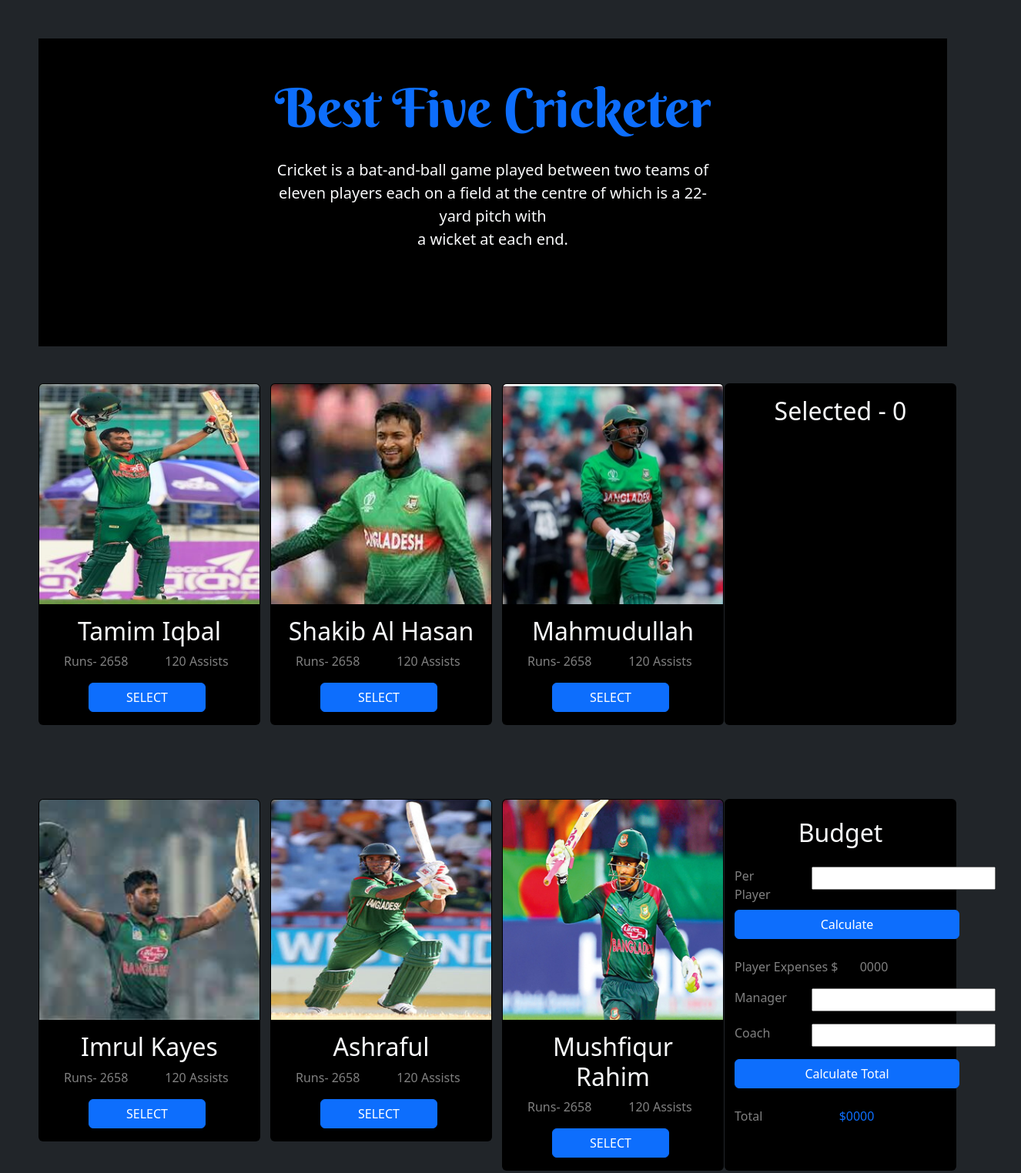
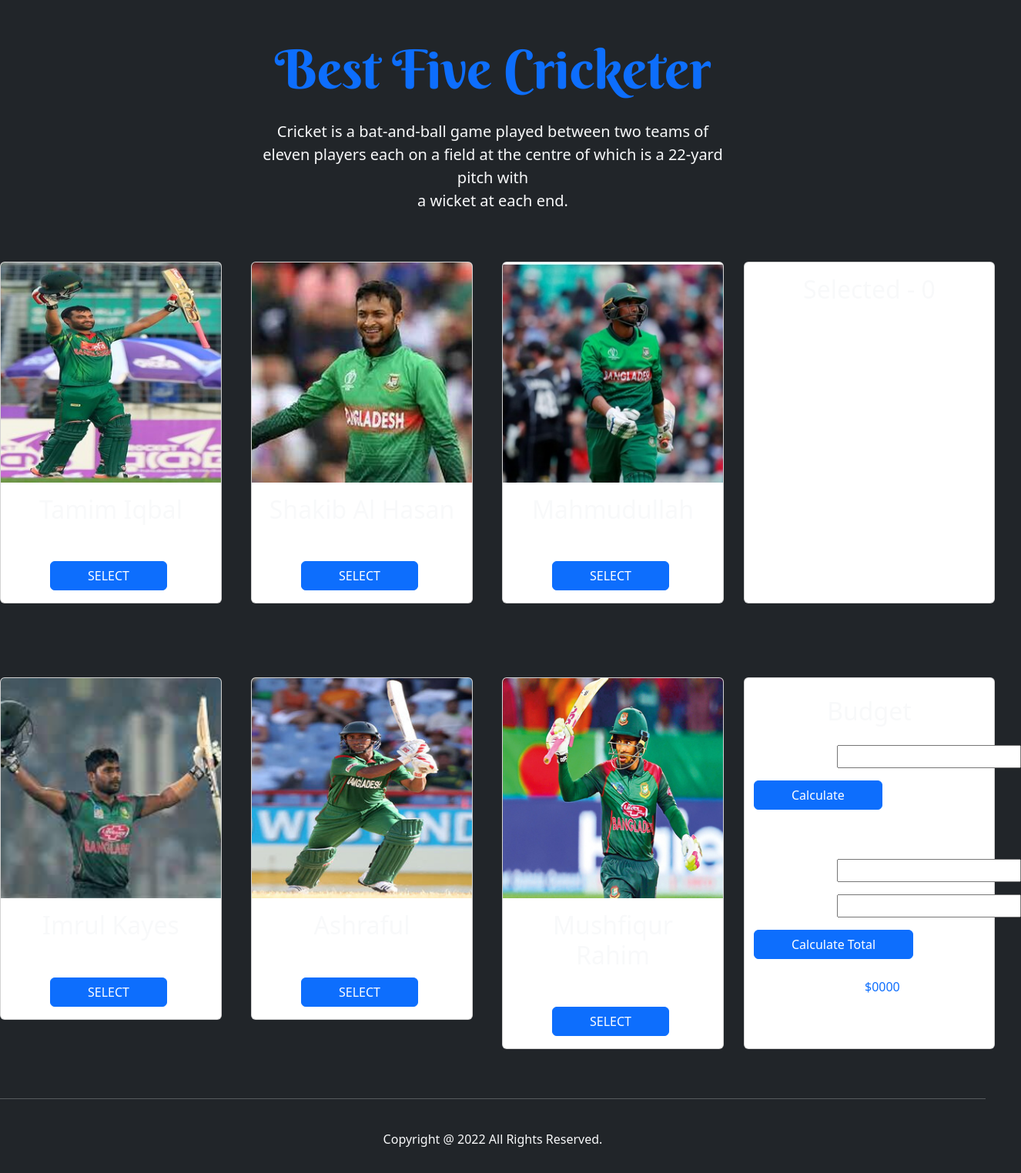
Before and after one commit to fahim-abser/Find-five-players-expense, a plain HTML site: page index.html in a window 1280 px wide. Shown: the top 1524 px of the page at 77% size, 1326 px wide, since content can reach past the window. Drawn offline with nearby package versions, Linux system fonts and the light colour scheme.

Commit message:
style change

```diff
--- a/index.html
+++ b/index.html
@@ -76,7 +76,7 @@
                         </div>
                     </div>
                 </div>
-                <!-- select start here  -->
+                <!-- select button start here  -->
                 <div class="card col-lg-3 card-bg text-light text-center">
                     <h2 class="pt-3">Selected - <span id="selected-player">0</span></h2>
                     <div id="player-name"></div>
@@ -160,8 +160,7 @@
             <p class="text-light text-center">Copyright @ 2022 All Rights Reserved.</p>
         </footer>
     </main>
-    <script src="js/budgetCalculate.js"></script>
-    <script src="js/new.js"></script>
+    <script src="js/calculation.js"></script>
     <!-- bootstrap CDN  -->
     <script src="https://cdn.jsdelivr.net/npm/bootstrap@5.2.0/dist/js/bootstrap.bundle.min.js"
         integrity="sha384-A3rJD856KowSb7dwlZdYEkO39Gagi7vIsF0jrRAoQmDKKtQBHUuLZ9AsSv4jD4Xa"
--- a/styles/style.css
+++ b/styles/style.css
@@ -2,19 +2,3 @@ header h1 {
     font-family: 'Berkshire Swash', cursive;
     font-size: 70px;
 }
-
-header {
-    height: 400px;
-}
-
-.button {
-    width: 292px;
-}
-
-body {
-    margin: 50px;
-}
-
-.card-bg {
-    background-color: black;
-}
```
Also changed, not shown: js/calculation.js (renamed from js/budgetCalculate.js).
